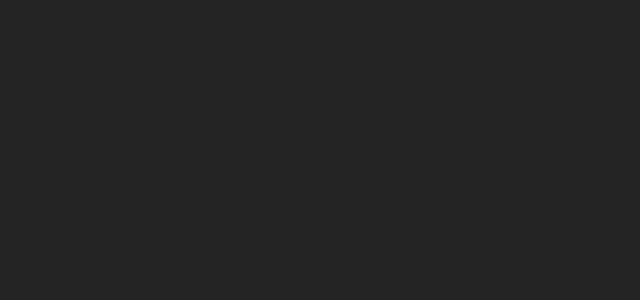
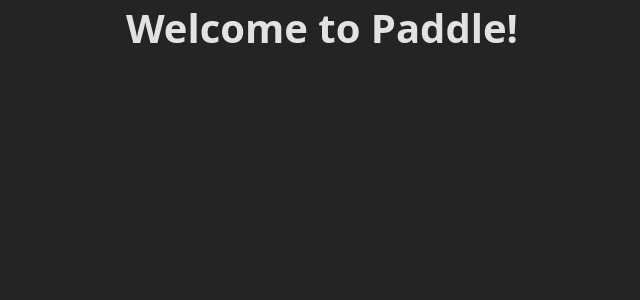
Before and after one commit to Scrasms/paddle, a React (Vite) app: page /paddle/ in a window 1280 px wide. Shown: the top 300 px of the page, without its empty margins (318-958 px from the left). Built offline with nearby package versions, Linux system fonts and the light colour scheme.

Commit message:
renamed everything

```diff
--- a/src/App.jsx
+++ b/src/App.jsx
@@ -5,7 +5,7 @@
 function App() {
   return (
     <>
-      <BrowserRouter basename="/pongle">
+      <BrowserRouter basename="/paddle">
         <Routes>
           <Route path="/" element={<Home/>}/>
           <Route path="/game" element={<Game/>}/>
--- a/src/pages/home/Home.css
+++ b/src/pages/home/Home.css
@@ -0,0 +1,3 @@
+* {
+  text-align: center
+}
--- a/src/pages/home/Home.jsx
+++ b/src/pages/home/Home.jsx
@@ -4,6 +4,7 @@
 
   return (
     <>
+      <h1> Welcome to Paddle! </h1>
     </>
   )
 }
```
Also changed, not shown: 1 other file (tests, documents, lock files or other folders).
